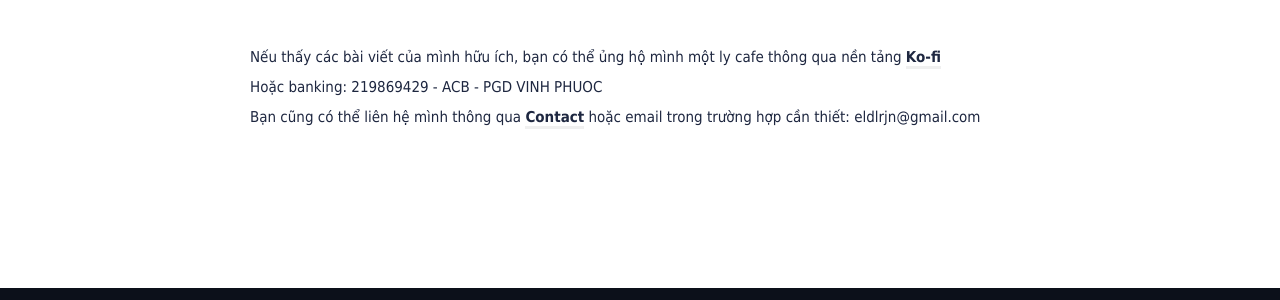
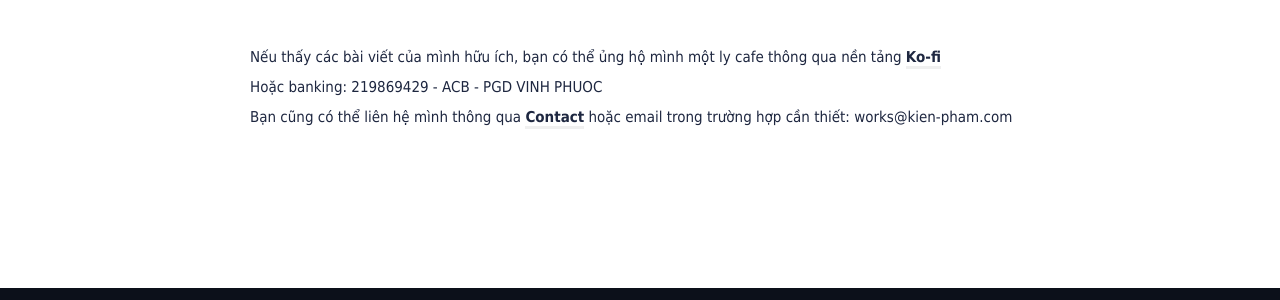
Before and after one commit to ray-ers/ray-ers.github.io, a Jekyll site: the page built from _pages/about.md, in a window 1280 px wide. Shown: the part 791-1091 px from the top of the page. Built offline with Jekyll 4.4.1, drawn with Linux system fonts in a browser that asks for light colours; nearby versions of some CDN libraries.

Commit message:
Update about.md

```diff
--- a/_pages/about.md
+++ b/_pages/about.md
@@ -11,5 +11,5 @@ image:
 <br>
 <div align="justify"><span style="font-family:Tahoma;"> Nếu thấy các bài viết của mình hữu ích, bạn có thể ủng hộ mình một ly cafe thông qua nền tảng <a href="https://ko-fi.com/kienphamtrung"><b>Ko-fi</b></a></span></div>
 <div align="justify"><span style="font-family:Tahoma"> Hoặc banking: 219869429 - ACB - PGD VINH PHUOC</span></div>
-<div align="justify"><span style="font-family:Tahoma"> Bạn cũng có thể liên hệ mình thông qua <a href="https://kien-pham.com/contact/"><b>Contact</b></a> hoặc email trong trường hợp cần thiết: eldlrjn@gmail.com</span></div>
+<div align="justify"><span style="font-family:Tahoma"> Bạn cũng có thể liên hệ mình thông qua <a href="https://kien-pham.com/contact/"><b>Contact</b></a> hoặc email trong trường hợp cần thiết: works@kien-pham.com</span></div>
 <br><br>
```
